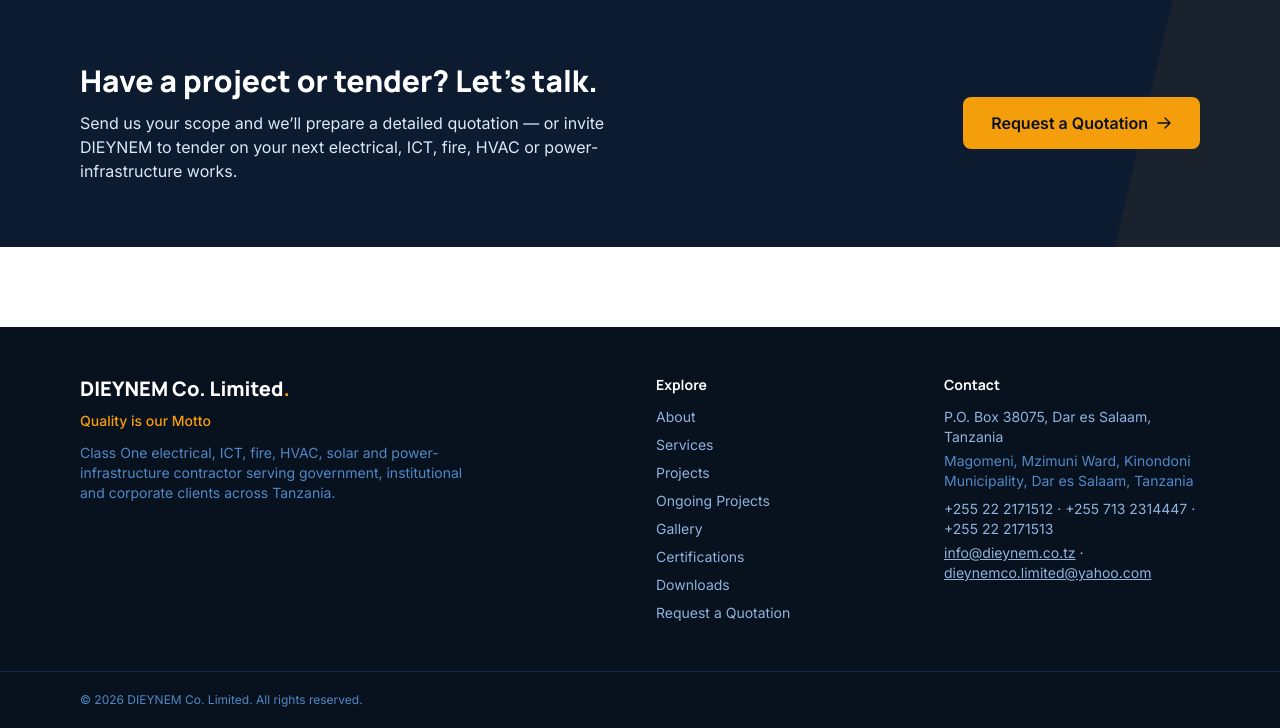
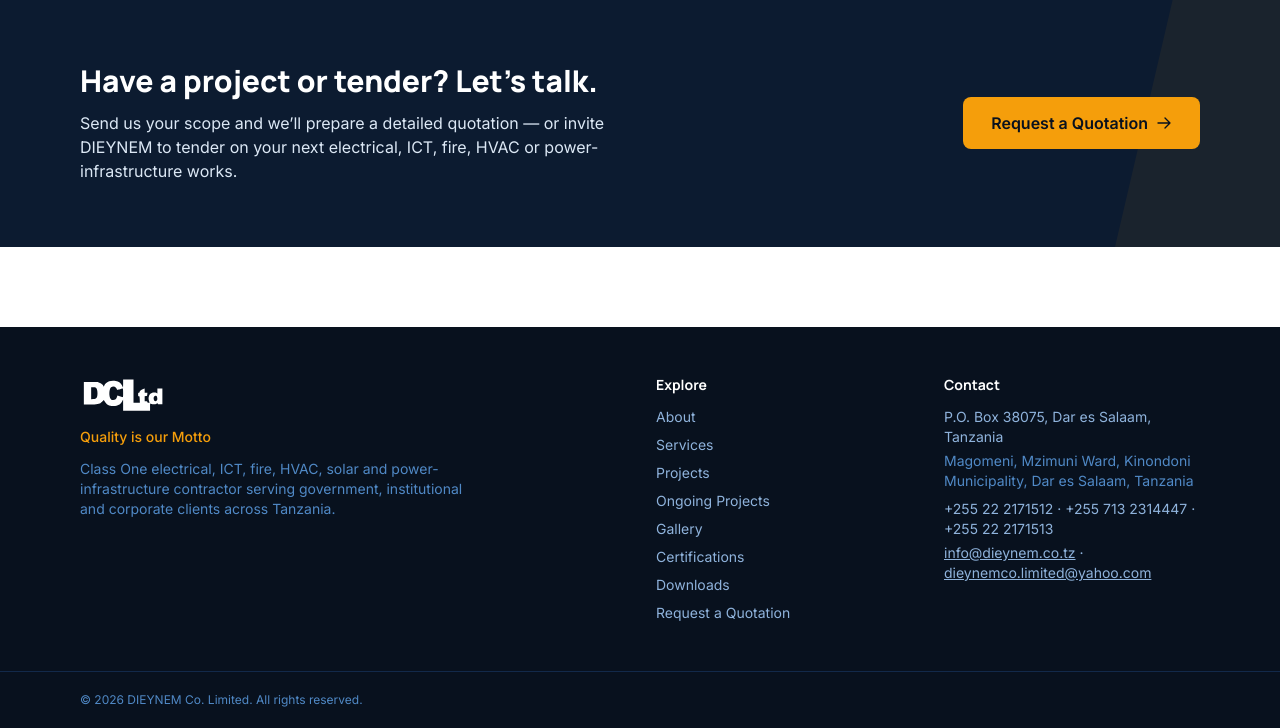
Before and after one commit to MussaJabir/DIEYNEM-Co.-Limited, a Django app: page / in a window 1280 px wide. Shown: the part 1412-2140 px from the top of the page. Run offline with Django 5.2, Linux system fonts and the light colour scheme; data comes from the database, SQL or seed files in the repository; data that the repository does not hold is empty; style sheets or scripts are compiled from the project's sources; parts of the project's set-up code (start-up, migrations or seed data) failed here and were passed over.

Commit message:
feat(brand): add DCLtd logo (favicon, app icons & footer)
Vectorise the supplied DCLtd wordmark with potrace into crisp SVG assets
(faithful black + white knockout) plus transparent PNGs, and rebuild the
PWA icons as branded navy tiles with the white mark.

- New brand assets in static/img/ and static/icons/favicon.svg
- Footer brand block now shows the white logo (was plain text)
- Head links an SVG favicon, PNG kept as fallback
- PWA icon-192/512/maskable regenerated in place (manifest unchanged)
- Tests: footer logo + SVG favicon link present

Header keeps the full-name text wordmark. The black logo + PNG variants
are included as reusable brand assets (documents, social, email).

Co-Authored-By: Claude Opus 4.8 <noreply@anthropic.com>

```diff
--- a/templates/public/base.html
+++ b/templates/public/base.html
@@ -10,6 +10,7 @@
   <link rel="manifest" href="{% url 'manifest' %}">
   <meta name="theme-color" content="#0C1B30">
   <link rel="apple-touch-icon" href="{% static 'icons/icon-192.png' %}">
+  <link rel="icon" href="{% static 'icons/favicon.svg' %}" type="image/svg+xml">
   <link rel="icon" href="{% static 'icons/icon-192.png' %}" type="image/png">
   <link rel="canonical" href="{% block canonical %}{{ request.scheme }}://{{ request.get_host }}{{ request.path }}{% endblock %}">
 
@@ -108,8 +109,8 @@
   <footer class="bg-navy-950 text-navy-300 mt-20">
     <div class="max-w-6xl mx-auto px-4 py-12 grid gap-8 sm:grid-cols-2 lg:grid-cols-4 text-sm">
       <div class="lg:col-span-2">
-        <p class="font-heading text-white font-extrabold text-xl">{{ site.company_name }}<span class="text-amber-500">.</span></p>
-        {% if site.motto %}<p class="mt-2 text-amber-500 font-medium">{{ site.motto }}</p>{% endif %}
+        <img src="{% static 'img/logo-dcltd-white.svg' %}" alt="{{ site.company_name }}" width="87" height="40" class="h-10 w-auto">
+        {% if site.motto %}<p class="mt-3 text-amber-500 font-medium">{{ site.motto }}</p>{% endif %}
         <p class="mt-3 max-w-sm text-navy-400">{% trans "Class One electrical, ICT, fire, HVAC, solar and power-infrastructure contractor serving government, institutional and corporate clients across Tanzania." %}</p>
         {% if site.social_links %}
         <p class="mt-4 flex flex-wrap gap-x-3">
```
Also changed, not shown: apps/core/tests.py (+11 -0 lines), static/icons/favicon.svg (added), static/icons/icon-192.png, static/icons/icon-512.png, static/icons/icon-maskable-512.png, static/img/logo-dcltd-white.png (added), static/img/logo-dcltd-white.svg (added), static/img/logo-dcltd.png (added), static/img/logo-dcltd.svg (added).
